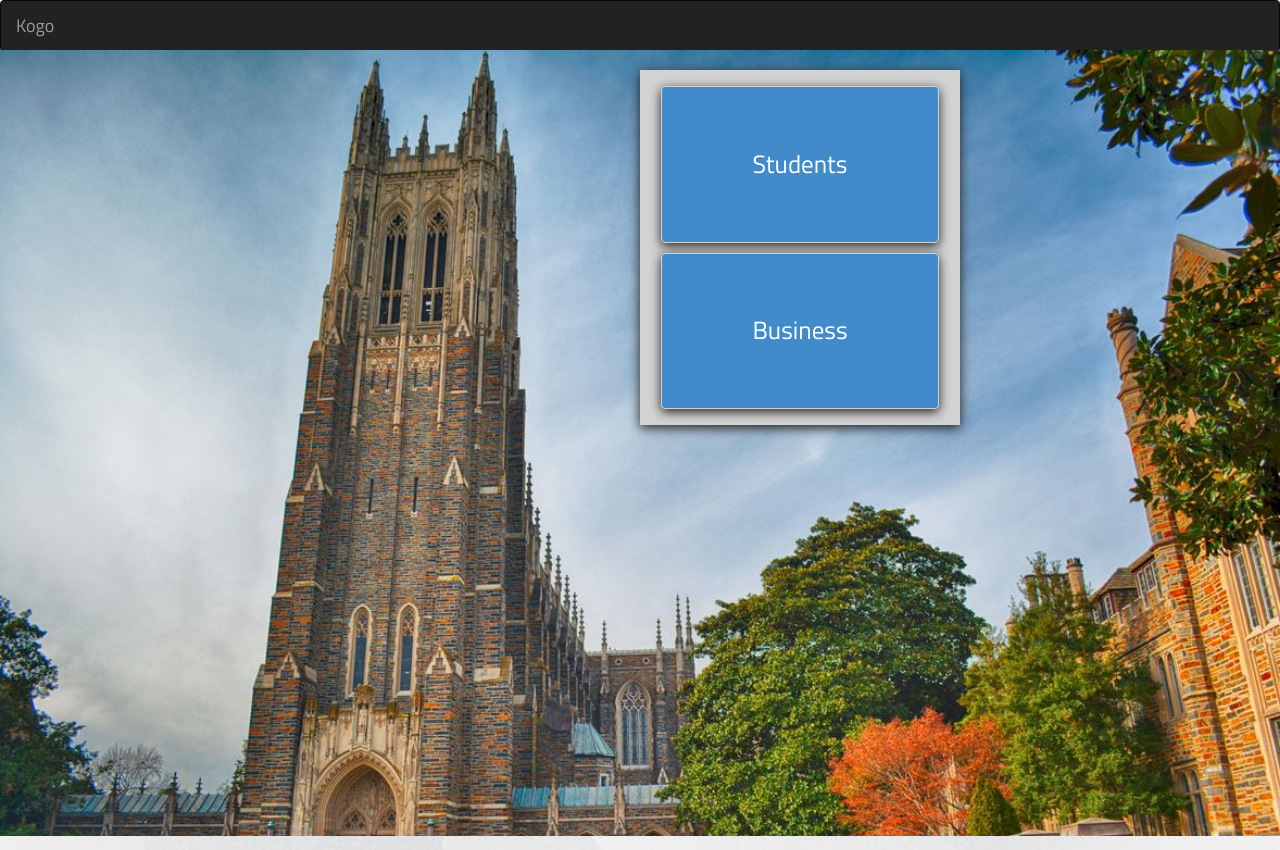
After one commit to akyker20/KogoStudents, a Django app: template kogo/templates/home.html in a window 1280 px wide. The commit adds this page. Run offline with Django 3.2, Linux system fonts and the light colour scheme; the template is opened without the code that fills it, so the values that code supplies are empty; parts of the project's set-up code (start-up, migrations or seed data) failed here and were passed over; some libraries are stand-ins or nearby versions.

Commit message:
added a home page with options

```diff
--- /dev/null
+++ b/kogo/static/css/home/desktop_lg_home.css
@@ -0,0 +1,25 @@
+section.home-container {
+	width: 25%;
+	margin: 0px auto;
+	background: LightGray;
+	margin-top: 20px;
+	padding: 10px;
+	margin-right: 25%;
+}
+
+section.home-container a.btn {
+	margin: 5px 10px;
+	padding: calc(20% - 15px) 0px;
+	width: calc(100% - 20px);
+	font-size: 30px;
+}
+
+div.content-holder.home {
+	background: url(../../images/chapel_lg.jpg) no-repeat;
+	width: 100%;
+	height: 100%;
+	top: 50px;
+	left: 0;
+	position: absolute;
+	background-size: 100%;
+}
--- /dev/null
+++ b/kogo/static/css/home/desktop_sm_home.css
@@ -0,0 +1,25 @@
+section.home-container {
+	width: 25%;
+	margin: 0px auto;
+	background: LightGray;
+	margin-top: 20px;
+	padding: 10px;
+	margin-right: 25%;
+}
+
+section.home-container a.btn {
+	margin: 5px 10px;
+	padding: calc(25% - 15px) 0px;
+	width: calc(100% - 20px);
+	font-size: 25px;
+}
+
+div.content-holder.home {
+	background: url(../../images/chapel_med.jpg) no-repeat;
+	width: 100%;
+	height: 100%;
+	top: 50px;
+	left: 0;
+	position: absolute;
+	background-size: 100%;
+}
--- /dev/null
+++ b/kogo/static/css/home/mobile_home.css
@@ -0,0 +1,14 @@
+section.home-container {
+	width: 60%;
+	margin: 0px auto;
+	background: none;
+	margin-top: 20px;
+	padding: 10px;
+}
+
+section.home-container a.btn {
+	margin: 10px 15px;
+	padding: calc(20% - 15px) 0px;
+	width: calc(100% - 30px);
+	font-size: 25px;
+}
--- a/kogo/static/css/informational.css
+++ b/kogo/static/css/informational.css
@@ -184,7 +184,7 @@ div.home-video-holder {
 }
 
 div.intro-container {
-	margin-top: 50px;
+	margin-top: 25px;
 	width: 100%;
 	height: 415px;
 }
@@ -250,6 +250,11 @@ div.home-icon-container p {
 	font-size: 1.2em;
 }
 
+div.content-body {
+	width: 1200px;
+	margin: 0px auto;
+}
+
 div.price-info-wrapper {
 	padding-top: 30px;
 }
--- a/kogo/templates/base.html
+++ b/kogo/templates/base.html
@@ -3,14 +3,18 @@
   <head>
     <meta charset="utf-8">
     <meta http-equiv="X-UA-Compatible" content="IE=edge">
-    <title>Kogo Adv</title>
+    <title>Kogo Ads</title>
     <meta name="description" content="">
     <meta name="viewport" content="width=device-width, initial-scale=1">
     <!-- Imported Stylesheets -->
     <link rel="stylesheet" type="text/css" href="{{STATIC_URL}}css/bootstrap.css">
     <link rel="stylesheet" type="text/css" href="{{STATIC_URL}}css/style.css">
     <link rel="stylesheet" type="text/css" href="{{STATIC_URL}}css/login.css">
+    <link rel="stylesheet" type="text/css" media='screen and (max-width: 900px)' href="{{STATIC_URL}}css/home/mobile_home.css">
+    <link rel="stylesheet" type="text/css" media='screen and (min-width: 901px)' href="{{STATIC_URL}}css/home/desktop_sm_home.css">
+    <link rel="stylesheet" type="text/css" media='screen and (min-width: 1301px)' href="{{STATIC_URL}}css/home/desktop_lg_home.css">
     <link rel="stylesheet" type="text/css" href="{{STATIC_URL}}css/informational.css">
+
     <!-- Fonts -->
     <link href='http://fonts.googleapis.com/css?family=Titillium+Web' rel='stylesheet' type='text/css'>
   </head>
--- a/kogo/templates/companies.html
+++ b/kogo/templates/companies.html
@@ -13,7 +13,7 @@
 					</strong>
 			</h1>
 			<p class="small-info">
-				B12 is a reliable service that displays your advertisments to university students in a non-traditional way. No more billboards or video displays in crowded rooms. Our solution is the best way to convince students they need
+				Kogo is a reliable service that displays your advertisments to university students in a non-traditional way. No more billboards or video displays in crowded rooms. Our solution is the best way to convince students they need
 				your product.
 			</p>
 		</div>
@@ -81,14 +81,14 @@
 				<div class="intro-text-container">
 					<h1><strong>Interested in Growing Your Business?</strong></h1>
 					<p>
-							If you are interested in advertising your products and services through B12 and would like to get in touch with us, you may contact us by email or phone. We can provide you with further information and answer any questions you may have. Ultimately, if you decide to work with us, we will set up a meeting at your location to make a deal. We strongly believe that we can increase the sales of your business, so let us help.
+							If you are interested in advertising your products and services through Kogo and would like to get in touch with us, you may contact us by email or phone. We can provide you with further information and answer any questions you may have. Ultimately, if you decide to work with us, we will set up a meeting at your location to make a deal. We strongly believe that we can increase the sales of your business, so let us help.
 					</p>
 				</div>
 				<ul class="sample-payment business-contact-list">
 					<li class="active"><strong>Contact Info</strong></li>
 					<li>
 						Email
-						<span class="right">businesses.b12ads@gmail.com</span>
+						<span class="right">businesses.kogoads@gmail.com</span>
 					</li>
 					<li>
 						Phone Number
--- /dev/null
+++ b/kogo/templates/home.html
@@ -0,0 +1,10 @@
+{% extends 'base.html' %}
+
+{% block content %}
+<div class="content-holder home">
+	<section class="home-container shadow">
+		<a class="btn btn-primary shadow" href="{% url 'student_login' %}">Students</a>
+		<a class="btn btn-primary shadow" href="{% url 'companies' %}">Business</a>
+	</section>
+</div>
+{% endblock %}
--- a/kogo/views.py
+++ b/kogo/views.py
@@ -16,7 +16,7 @@ def home(request):
 		if is_driver(request.user):
 			return redirect('group_selection_screen')
 		return redirect('pickup_locations')
-	return redirect('student_login')
+	return render(request, 'home.html', {})
 
 
 #Logging out is the same for drivers and students. Since they are
```
Also changed, not shown: db.sqlite3, kogo/static/images/chapel_lg.jpg (added), kogo/static/images/chapel_med.jpg (added), 1 other file.
